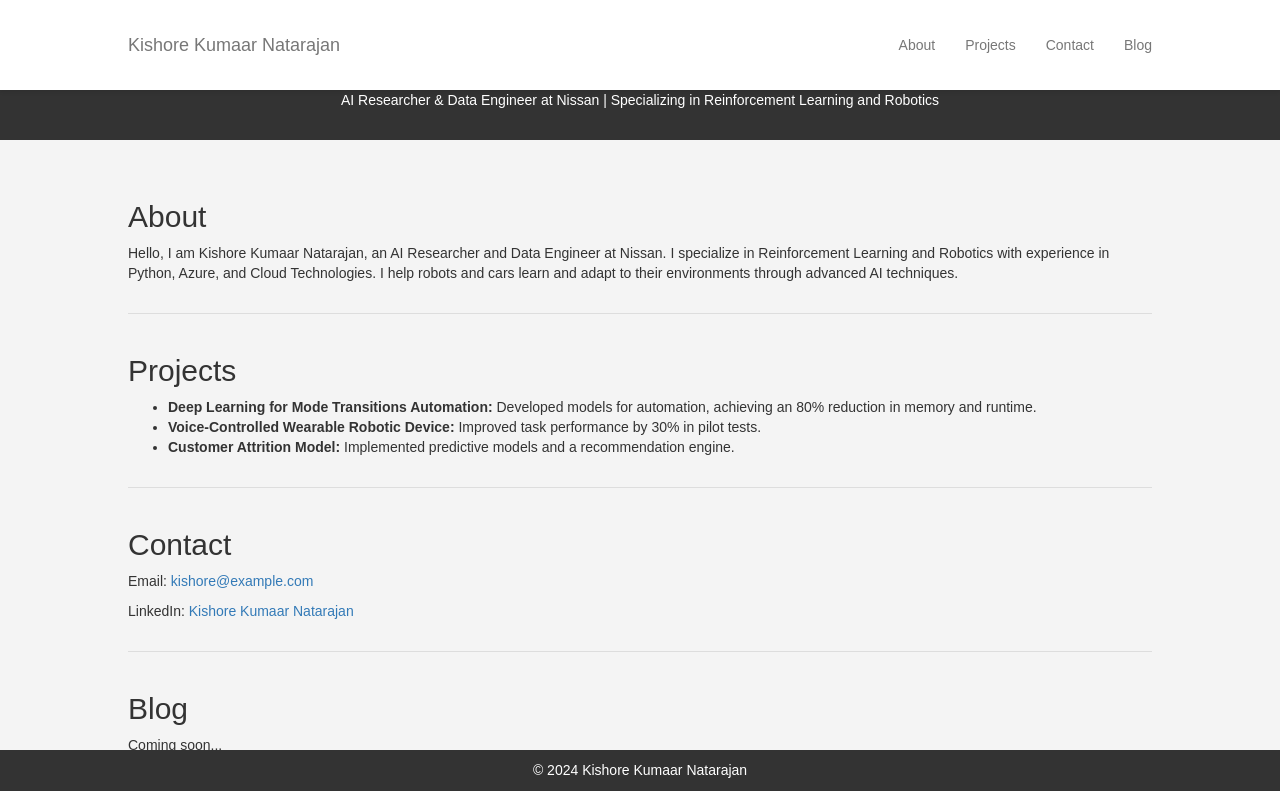
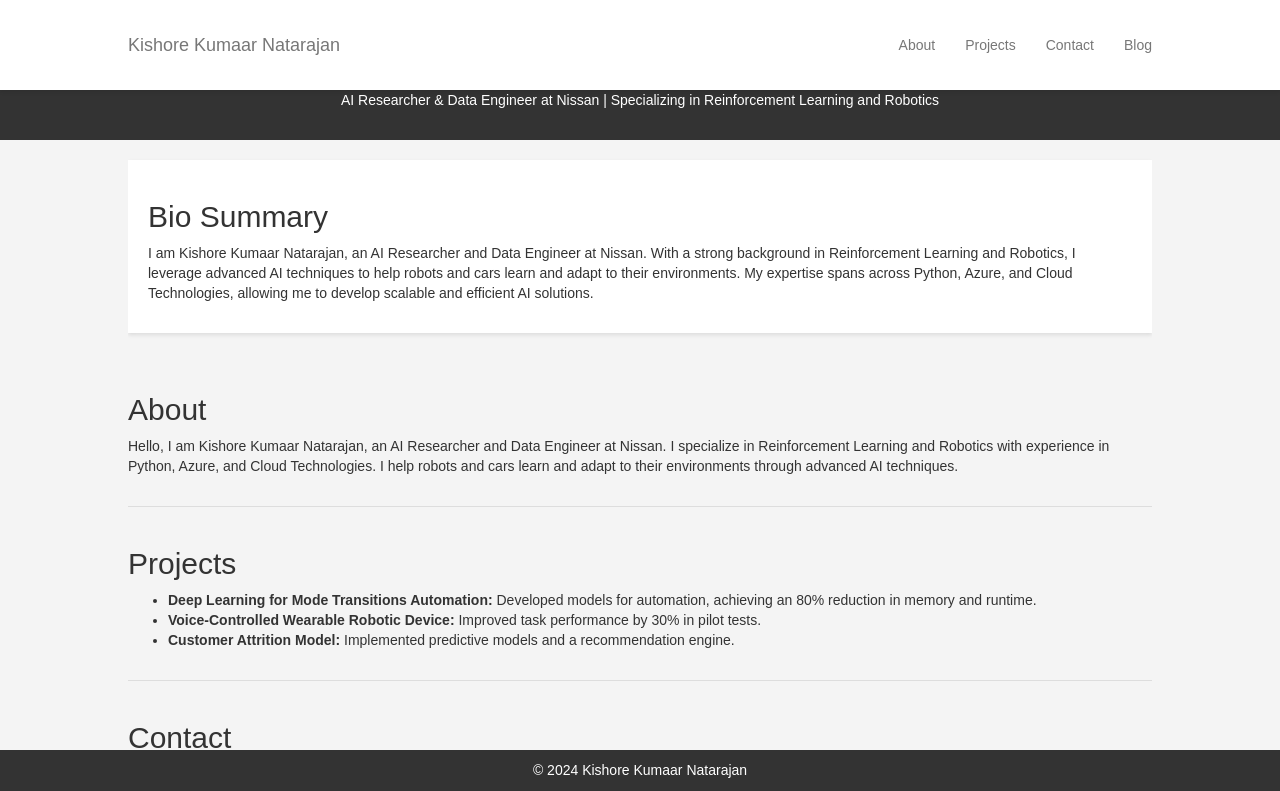
Before and after one commit to KishoreKicha14/my-website, a plain HTML site: page index.html in a window 1280 px wide. Shown: the top 791 px of the page. Drawn offline with nearby package versions, Linux system fonts and the light colour scheme.

Commit message:
Update index.html

```diff
--- a/index.html
+++ b/index.html
@@ -41,6 +41,12 @@
         .section {
             padding: 20px 0;
             border-bottom: 1px solid #ddd;
+        }
+        .bio-summary {
+            background-color: #fff;
+            padding: 20px;
+            box-shadow: 0 2px 4px rgba(0,0,0,0.1);
+            margin-bottom: 20px;
         }
         footer {
             background-color: #333;
@@ -115,6 +121,13 @@
     </header>
 
     <div class="container">
+        <section class="bio-summary">
+            <h2>Bio Summary</h2>
+            <p>
+                I am Kishore Kumaar Natarajan, an AI Researcher and Data Engineer at Nissan. With a strong background in Reinforcement Learning and Robotics, I leverage advanced AI techniques to help robots and cars learn and adapt to their environments. My expertise spans across Python, Azure, and Cloud Technologies, allowing me to develop scalable and efficient AI solutions.
+            </p>
+        </section>
+
         <section id="about" class="section">
             <h2>About</h2>
             <p>
```
